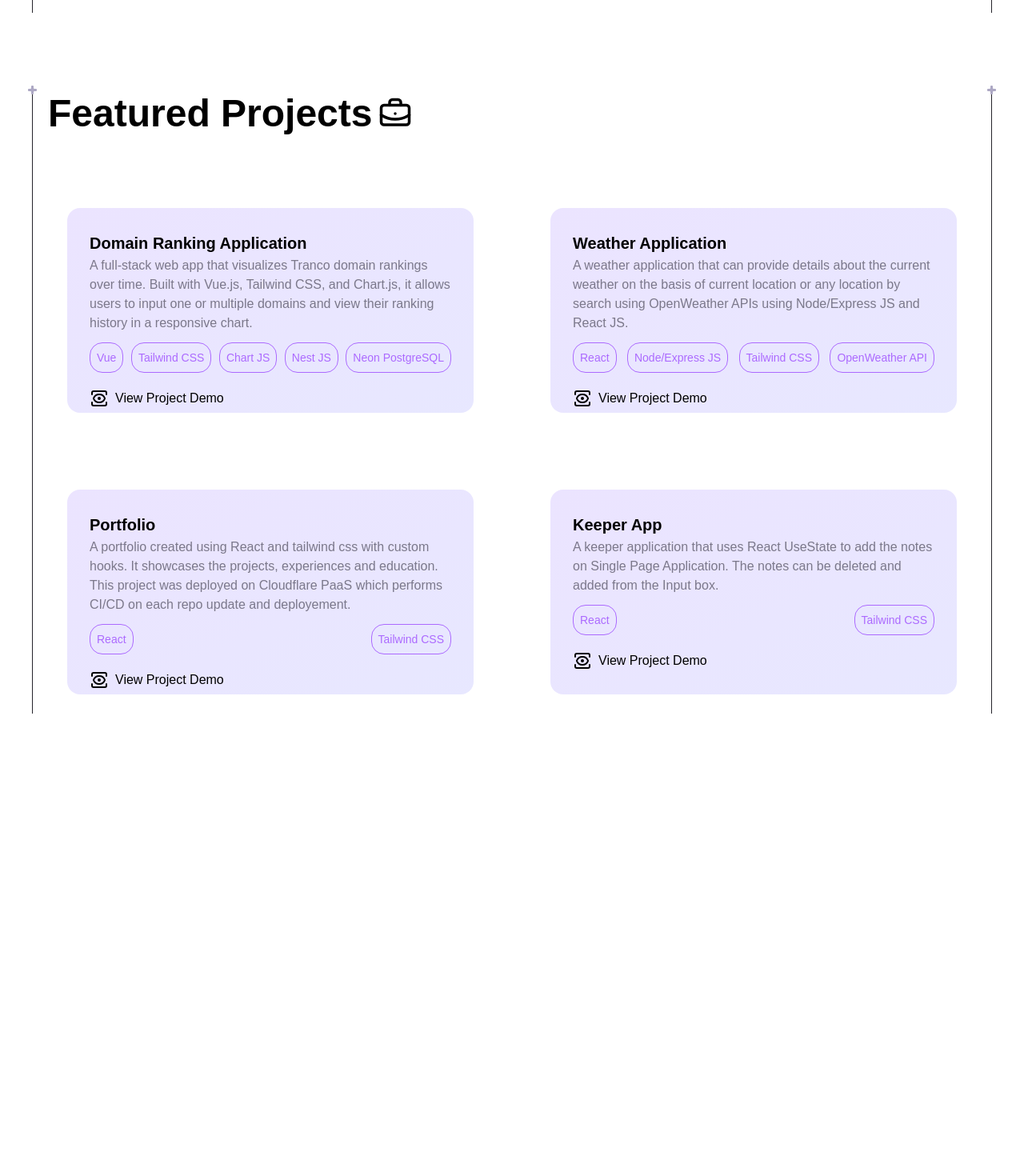
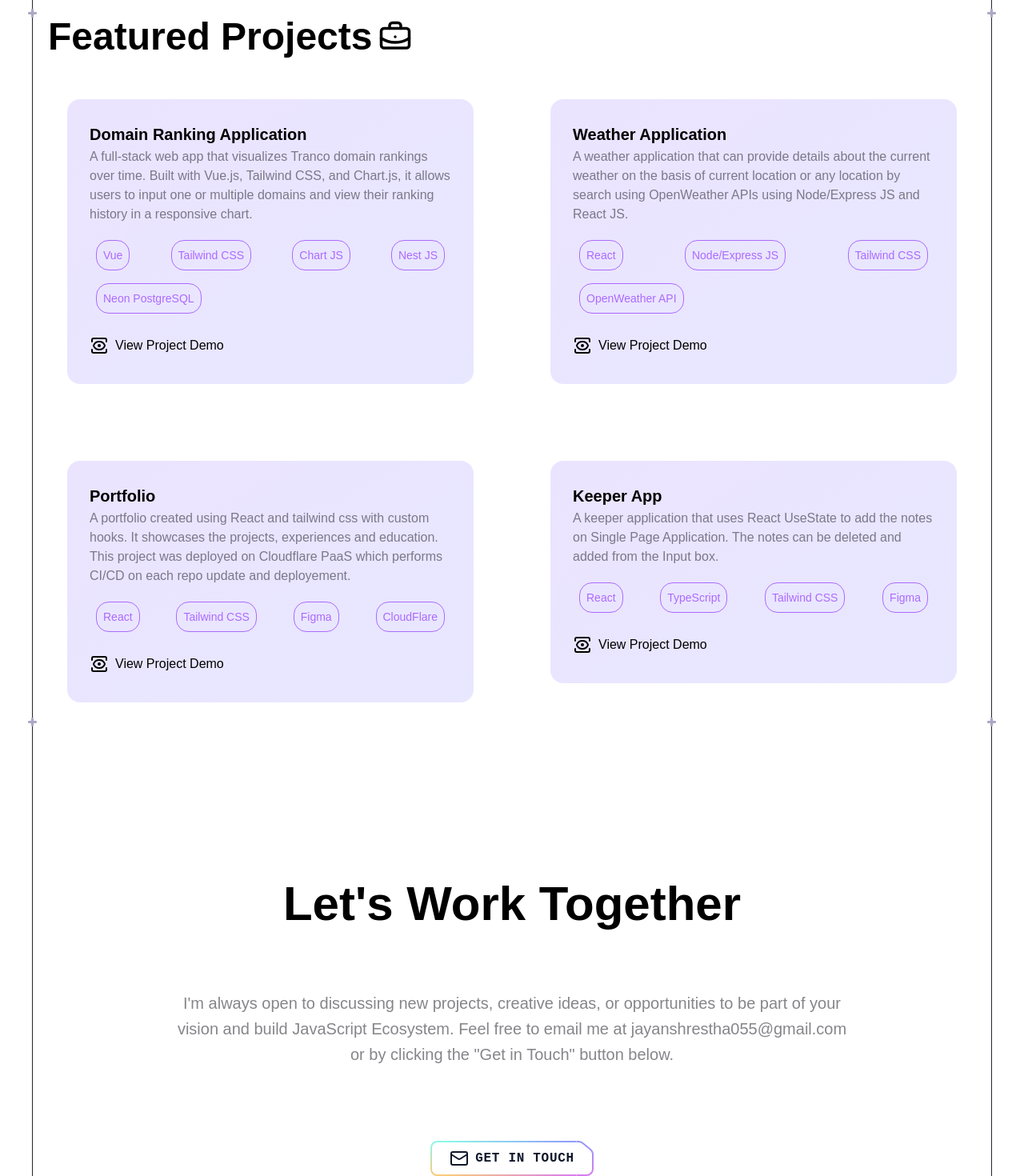
Before and after one commit to JayanShrestha/my-portfolio-react, a React (Vite) app: page / in a window 1280 px wide. Shown: the part 1320-2790 px from the top of the page at 80% size. Before the commit the page ends 2212 px from the top, so only its background shows below. Built offline with nearby package versions, Linux system fonts and the light colour scheme; the HTML template or start-up script is replaced by a standard one.

Commit message:
Final Commit for Aboutme and Contact Section

```diff
--- a/src/App.jsx
+++ b/src/App.jsx
@@ -1,6 +1,7 @@
 import ButtonGradient from "./assets/assets/svg/ButtonGradient";
 import { Route, Routes } from "react-router-dom";
 import Home from "./pages/Home";
+import ContactMe from "./pages/ContactMe";
 
 function App() {
   return (
@@ -15,6 +16,14 @@ function App() {
               </>
             }
           />
+          <Route
+            path="/contactme"
+            element={
+              <>
+                <ContactMe />
+              </>
+            }
+          />
         </Routes>
       </div>
 
--- a/src/components/Aboutme.jsx
+++ b/src/components/Aboutme.jsx
@@ -2,8 +2,10 @@ import Section from "./Section";
 import Button from "./Button";
 import Portfolio from "../assets/Portfolio.png";
 import { Info } from "lucide-react";
+import useText from "../hooks/useText";
 
 const Aboutme = () => {
+  const { animateOnLoad } = useText();
   return (
     <Section
       className="pt-48 "
@@ -13,7 +15,7 @@ const Aboutme = () => {
       id="aboutme"
     >
       <div
-        className={`container mt-24 lg:mt-32 flex flex-col-reverse md:grid md:grid-cols-2 gap-12 items-center`}
+        className={`container mt-24 lg:mt-32 flex flex-col-reverse md:grid md:grid-cols-2 gap-12 items-center transition-all duration-1000 ${animateOnLoad ? "opacity-100 translate-y-0" : "opacity-0 translate-y-4"}`}
       >
         <div className="relative z-1 max-w-5xl mx-auto mb-16 md:mb-8">
           <h1 className={`h2 font-bold mb-6 flex flex-wrap items-center`}>
--- a/src/components/Card.jsx
+++ b/src/components/Card.jsx
@@ -3,7 +3,7 @@ const Card = (props) => {
     <div
       key={props.id}
       id={props.id}
-      className={`gradient-animation p-5 cursor-pointer hover:scale-105 hover:ring-2 hover:text-color-1 shadow-color-1 ring-color-1 border-none rounded-2xl h-fit md:h-64 m-6`}
+      className={`gradient-animation p-5 cursor-pointer hover:scale-105 hover:ring-2 hover:text-color-1 shadow-color-1 ring-color-1 border-none rounded-2xl h-fit  m-6`}
     >
       <span
         className="p-2 flex flex-col
--- /dev/null
+++ b/src/components/Contact.jsx
@@ -0,0 +1,45 @@
+import Section from "./Section";
+import Button from "./Button";
+import { Mail } from "lucide-react";
+import useText from "../hooks/useText";
+
+const Contact = () => {
+  const { animateOnLoad } = useText();
+  return (
+    <Section
+      crosses
+      crossesOffset="lg:translate-y-20"
+      customPaddings
+      id="contact"
+    >
+      <div
+        className={`container transition-all duration-1000 ${animateOnLoad ? "opacity-100 translate-y-0" : "opacity-0 translate-y-4 "}`}
+      >
+        <div className="flex flex-wrap items-center justify-center md:pt-48 pt-16">
+          <h1 className="h1 text-center">Let's Work Together</h1>
+          <div className="md:p-16">
+            {" "}
+            <p className="p-2 body-1 dark:text-n-1/50 text-n-8/50 text-center md:px-24">
+              I'm always open to discussing new projects, creative ideas, or
+              opportunities to be part of your vision and build JavaScript
+              Ecosystem. Feel free to email me at jayanshrestha055@gmail.com or
+              by clicking the "Get in Touch" button below.
+            </p>
+            <div className="flex flex-wrap justify-center items-center p-16">
+              <Button className="mt-5" href="/contactme">
+                <div className="flex flex-wrap justify-center items-center">
+                  <Mail />
+                  <span className="pl-2 text-xs md:text-base">
+                    Get In Touch
+                  </span>
+                </div>
+              </Button>
+            </div>
+          </div>
+        </div>
+      </div>
+    </Section>
+  );
+};
+
+export default Contact;
--- /dev/null
+++ b/src/components/GetInTouch.jsx
@@ -0,0 +1,20 @@
+import Section from "../components/Section";
+import useText from "../hooks/useText";
+
+const GetInTouch = () => {
+  const { animateOnLoad } = useText();
+  return (
+    <Section>
+      <div
+        className={`container transition-all duration-1000 ${animateOnLoad ? "opacity-100 translate-y-0" : "opacity-0 translate-y-4"}`}
+      >
+        <div>
+          <h1 className="h1">
+            <span>Get In Touch</span>
+          </h1>
+        </div>
+      </div>
+    </Section>
+  );
+};
+export default GetInTouch;
--- a/src/components/Hero.jsx
+++ b/src/components/Hero.jsx
@@ -40,7 +40,7 @@ const Hero = () => {
               }}
               options={{
                 strings: [
-                  "Sydney based Full Stack Web Developer",
+                  "A T-Shaped Full Stack Web Developer",
                   "M.Tech in Software Engineering",
                   "Freelance Frontend Developer at Au Tech Jobs",
                 ],
@@ -54,7 +54,9 @@ const Hero = () => {
               "Building high-performance web applications with modern architectures. Focusing on scalability, developer experience, and pixel-perfect user interfaces."
             }
           </p>
-          <div className="flex flex-col justify-between sm:flex-row max-w-lg">
+          <div
+            className={`flex flex-col justify-between sm:flex-row max-w-lg transition-all duration-1000 ${animateOnLoad ? "opacity-100 translate-y-0" : "opacity-0 translate-y-4"} `}
+          >
             <Button href="https://github.com/JayanShrestha" target="_blank">
               <div className="flex flex-wrap justify-center items-center">
                 <Github />
--- a/src/components/Projects.jsx
+++ b/src/components/Projects.jsx
@@ -3,17 +3,20 @@ import { projects } from "../constants";
 import Card from "./Card";
 import { BriefcaseBusinessIcon } from "lucide-react";
 import { View } from "lucide-react";
+import useText from "../hooks/useText";
 
 const Projects = () => {
+  const { animateOnLoad } = useText();
   return (
     <Section
-      className="pt-48 "
       crosses
       crossesOffset="lg:translate-y-20"
       customPaddings
       id="projects"
     >
-      <div className="container mt-24">
+      <div
+        className={`container transition-all duration-1000 ${animateOnLoad ? "opacity-100 translate-y-0" : "opacity-0 translate-y-4"}`}
+      >
         <div className="h2 font-bold mb-6 flex">
           <span className="flex flex-wrap items-center">
             <p className="pr-2">Featured Projects {`   `}</p>
@@ -26,7 +29,7 @@ const Projects = () => {
           </span>
         </div>
 
-        <div className="relative mt-16 grid md:grid-cols-2 gap-12 ">
+        <div className="relative grid md:grid-cols-2 gap-12 ">
           {projects.map((item, index) => {
             return (
               <Card id={index}>
@@ -38,7 +41,7 @@ const Projects = () => {
                   <div className="flex flex-wrap justify-between py-3">
                     {item.tech.map((item) => {
                       return (
-                        <span className="border border-color-1 p-2 rounded-2xl text-color-1 text-sm">
+                        <span className="border border-color-1 p-2 m-2 rounded-2xl text-color-1 text-sm">
                           {item}
                         </span>
                       );
--- a/src/constants/index.js
+++ b/src/constants/index.js
@@ -44,7 +44,7 @@ export const projects = [
     url: "https://jayanshrestha.com/",
     description:
       "A portfolio created using React and tailwind css with custom hooks. It showcases the projects, experiences and education. This project was deployed on Cloudflare PaaS which performs CI/CD on each repo update and deployement.",
-    tech: ["React", "Tailwind CSS"],
+    tech: ["React", "Tailwind CSS", "Figma", "CloudFlare"],
   },
   {
     id: "3",
@@ -52,6 +52,6 @@ export const projects = [
     url: "https://keeper.jayanshrestha.com/",
     description:
       "A keeper application that uses React UseState to add the notes on Single Page Application. The notes can be deleted and added from the Input box.",
-    tech: ["React", "Tailwind CSS"],
+    tech: ["React", "TypeScript", "Tailwind CSS", "Figma"],
   },
 ];
--- /dev/null
+++ b/src/pages/ContactMe.jsx
@@ -0,0 +1,11 @@
+import GetInTouch from "../components/GetInTouch";
+import Header from "../components/Header";
+const ContactMe = () => {
+  return (
+    <>
+      <Header />
+      <GetInTouch />
+    </>
+  );
+};
+export default ContactMe;
--- a/src/pages/Home.jsx
+++ b/src/pages/Home.jsx
@@ -2,6 +2,7 @@ import Header from "../components/Header";
 import Hero from "../components/Hero";
 import Aboutme from "../components/Aboutme";
 import Projects from "../components/Projects";
+import Contact from "../components/Contact";
 
 const Home = () => {
   return (
@@ -10,6 +11,7 @@ const Home = () => {
       <Hero />
       <Aboutme />
       <Projects />
+      <Contact />
     </>
   );
 };
```
